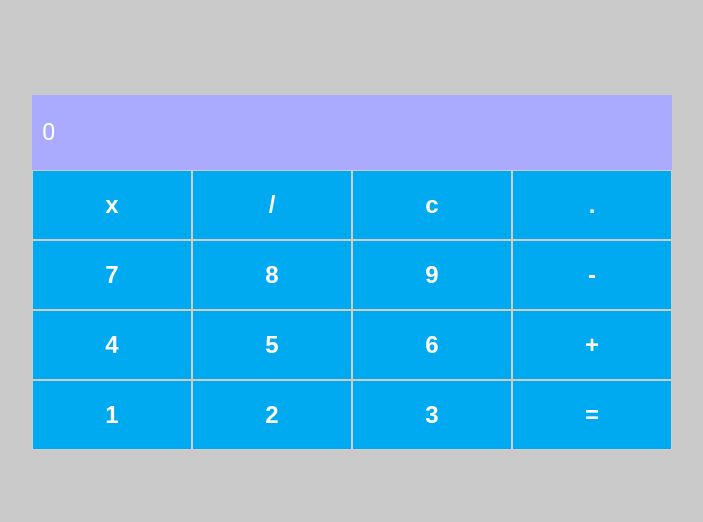
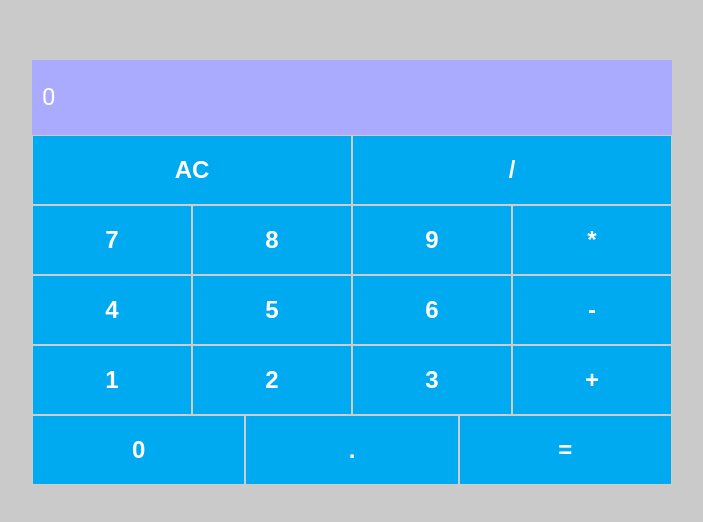
Before and after one commit to LeandroGoulart/calculadora_com_react, a React (Create React App) app: page / in a window 1280 px wide. Shown: the part 128-650 px from the top of the page, without its empty margins (288-991 px from the left). Built offline with nearby package versions, Linux system fonts and the light colour scheme.

Commit message:
separação das funções no app para arquivo operations

```diff
--- a/src/App.js
+++ b/src/App.js
@@ -1,123 +1,91 @@
+import React, { useEffect } from 'react';
 import Input from './components/Input';
 import Button from './components/Button';
 import { Container, Content, Row } from './styles';
-import { useState } from 'react';
+
+import { useCalculator } from './useCalculator';
+import { add, subtract, multiply, divide } from './operations';
 
 const App = () => {
- const [currentNumber, setCurrentNumber] = useState('0');
- const [firstNumber, setFirstNumber] = useState('0');
- const [operation, setOperation] = useState('');
+  const {
+    currentNumber,
+    handleOnClear,
+    handleAddNumber,
+    handleOperation,
+    handleEquals
+  } = useCalculator(add, subtract, multiply, divide);
 
- const handleOnClear = () => {
-    setCurrentNumber('0')
-    setFirstNumber('0')
-    setOperation('')
- };
-
- const handleAddNumber = (num) => {
-    if (currentNumber === '0') {
-      setCurrentNumber(String(num))
-    } else {
-      setCurrentNumber(prev => `${prev}${num}`)
-    }
- }
-
- const handleSumNumbers = () => {
-    if (firstNumber === '0') {
-        setFirstNumber(String(currentNumber));
-        setCurrentNumber('0')
-        setOperation('+')
-    } else {
-      const sum = Number(firstNumber) + Number(currentNumber);
-      setCurrentNumber(String(sum))
-      setOperation('')
-    }
- }
-
- const handleMinusNumbers = () => {
-    if (firstNumber === '0') {
-        setFirstNumber(String(currentNumber));
-        setCurrentNumber('0')
-        setOperation('-')
-    } else {
-      const sum = Number(firstNumber) - Number(currentNumber);
-      setCurrentNumber(String(sum))
-      setOperation('')
-    }
- }
-
- const handleMultiplyNumbers = () => {
-    if (firstNumber === '0') {
-        setFirstNumber(String(currentNumber));
-        setCurrentNumber('0')
-        setOperation('x')
-    } else {
-      const product = Number(firstNumber) * Number(currentNumber);
-      setCurrentNumber(String(product))
-      setOperation('')
-    }
- }
-
- const handleDivideNumbers = () => {
-    if (firstNumber === '0') {
-        setFirstNumber(String(currentNumber));
-        setCurrentNumber('0')
-        setOperation('/')
-    } else {
-      const quotient = Number(firstNumber) / Number(currentNumber);
-      setCurrentNumber(String(quotient))
-      setOperation('')
-    }
- }
-
- const handleEquals = () => {
-    if (firstNumber !== '0' && operation !== '' && currentNumber !== '0') {
-        switch(operation) {
+  useEffect(() => {
+    const handleKeyDown = (event) => {
+      const { key } = event;
+      switch (key) {
+        case '0':
+        case '1':
+        case '2':
+        case '3':
+        case '4':
+        case '5':
+        case '6':
+        case '7':
+        case '8':
+        case '9':
+          handleAddNumber(key);
+          break;
         case '+':
-            handleSumNumbers();
+        case '-':
+        case '*':
+        case '/':
+          handleOperation(key);
           break;
-          case '-':
-            handleMinusNumbers();
+        case '=':
+        case 'Enter':
+          handleEquals();
           break;
-          case 'x':
-            handleMultiplyNumbers();
-            break;
-          case '/':
-            handleDivideNumbers();
+        case 'Backspace':
+          handleOnClear();
           break;
         default:
           break;
       }
-    }
- }
+    };
+
+    window.addEventListener('keydown', handleKeyDown);
+
+    return () => {
+      window.removeEventListener('keydown', handleKeyDown);
+    };
+  }, [handleAddNumber, handleEquals, handleOperation, handleOnClear]);
 
   return (
     <Container>
       <Content>
-        <Input value={currentNumber}/>
+        <Input value={currentNumber} />
         <Row>
-          <Button label="x" onClick={handleMultiplyNumbers}/>
-          <Button label="/" onClick={handleDivideNumbers}/>
-          <Button label="c" onClick={handleOnClear}/>
-          <Button label="." onClick={() => handleAddNumber('.')}/>
+          <Button label="AC" onClick={handleOnClear} />
+          <Button label="/" onClick={() => handleOperation('/')} />
         </Row>
         <Row>
-          <Button label="7" onClick={() => handleAddNumber('7')}/>
-          <Button label="8" onClick={() => handleAddNumber('8')}/>
-          <Button label="9" onClick={() => handleAddNumber('9')}/>
-          <Button label="-" onClick={handleMinusNumbers}/>
+          <Button label="7" onClick={() => handleAddNumber('7')} />
+          <Button label="8" onClick={() => handleAddNumber('8')} />
+          <Button label="9" onClick={() => handleAddNumber('9')} />
+          <Button label="*" onClick={() => handleOperation('*')} />
         </Row>
         <Row>
-          <Button label="4" onClick={() => handleAddNumber('4')}/>
-          <Button label="5" onClick={() => handleAddNumber('5')}/>
-          <Button label="6" onClick={() => handleAddNumber('6')}/>
-          <Button label="+" onClick={handleSumNumbers}/>
+          <Button label="4" onClick={() => handleAddNumber('4')} />
+          <Button label="5" onClick={() => handleAddNumber('5')} />
+          <Button label="6" onClick={() => handleAddNumber('6')} />
+          <Button label="-" onClick={() => handleOperation('-')} />
         </Row>
         <Row>
-          <Button label="1" onClick={() => handleAddNumber('1')}/>
-          <Button label="2" onClick={() => handleAddNumber('2')}/>
-          <Button label="3" onClick={() => handleAddNumber('3')}/>
-          <Button label="=" onClick={handleEquals}/>
+          <Button label="1" onClick={() => handleAddNumber('1')} />
+          <Button label="2" onClick={() => handleAddNumber('2')} />
+          <Button label="3" onClick={() => handleAddNumber('3')} />
+          <Button label="+" onClick={() => handleOperation('+')} />
+        </Row>
+        <Row>
+          <Button label="0" onClick={() => handleAddNumber('0')} />
+          <Button label="." onClick={() => handleAddNumber('.')} />
+          <Button label="=" onClick={handleEquals} />
         </Row>
       </Content>
     </Container>
--- /dev/null
+++ b/src/operations.js
@@ -0,0 +1,9 @@
+export const add = (num1, num2) => num1 + num2;
+export const subtract = (num1, num2) => num1 - num2;
+export const multiply = (num1, num2) => num1 * num2;
+export const divide = (num1, num2) => {
+  if (num2 === 0) {
+    throw new Error("Cannot divide by zero");
+  }
+  return num1 / num2;
+};
--- /dev/null
+++ b/src/useCalculator.js
@@ -0,0 +1,61 @@
+import { useState, useCallback } from 'react';
+
+export const useCalculator = (add, subtract, multiply, divide) => {
+  const [currentNumber, setCurrentNumber] = useState('0');
+  const [firstNumber, setFirstNumber] = useState(null);
+  const [operation, setOperation] = useState(null);
+
+  const handleOnClear = useCallback(() => {
+    setCurrentNumber('0');
+    setFirstNumber(null);
+    setOperation(null);
+  }, []);
+
+  const handleAddNumber = useCallback((number) => {
+    setCurrentNumber(currentNumber === '0' ? number : currentNumber + number);
+  }, [currentNumber]);
+
+  const handleOperation = useCallback((op) => {
+    setFirstNumber(currentNumber);
+    setCurrentNumber('0');
+    setOperation(op);
+  }, [currentNumber]);
+
+  const calculate = useCallback(() => {
+    let result;
+    switch (operation) {
+      case '+':
+        result = add(parseFloat(firstNumber), parseFloat(currentNumber));
+        break;
+      case '-':
+        result = subtract(parseFloat(firstNumber), parseFloat(currentNumber));
+        break;
+      case '*':
+        result = multiply(parseFloat(firstNumber), parseFloat(currentNumber));
+        break;
+      case '/':
+        result = divide(parseFloat(firstNumber), parseFloat(currentNumber));
+        break;
+      default:
+        break;
+    }
+    return result;
+  }, [add, subtract, multiply, divide, currentNumber, firstNumber, operation]);
+
+  const handleEquals = useCallback(() => {
+    const result = calculate();
+    if (result !== undefined) {
+      setCurrentNumber(String(result));
+      setFirstNumber(null);
+      setOperation(null);
+    }
+  }, [calculate]);
+
+  return {
+    currentNumber,
+    handleOnClear,
+    handleAddNumber,
+    handleOperation,
+    handleEquals
+  };
+};
```
Lines whose indentation alone changed are shown as unchanged.
